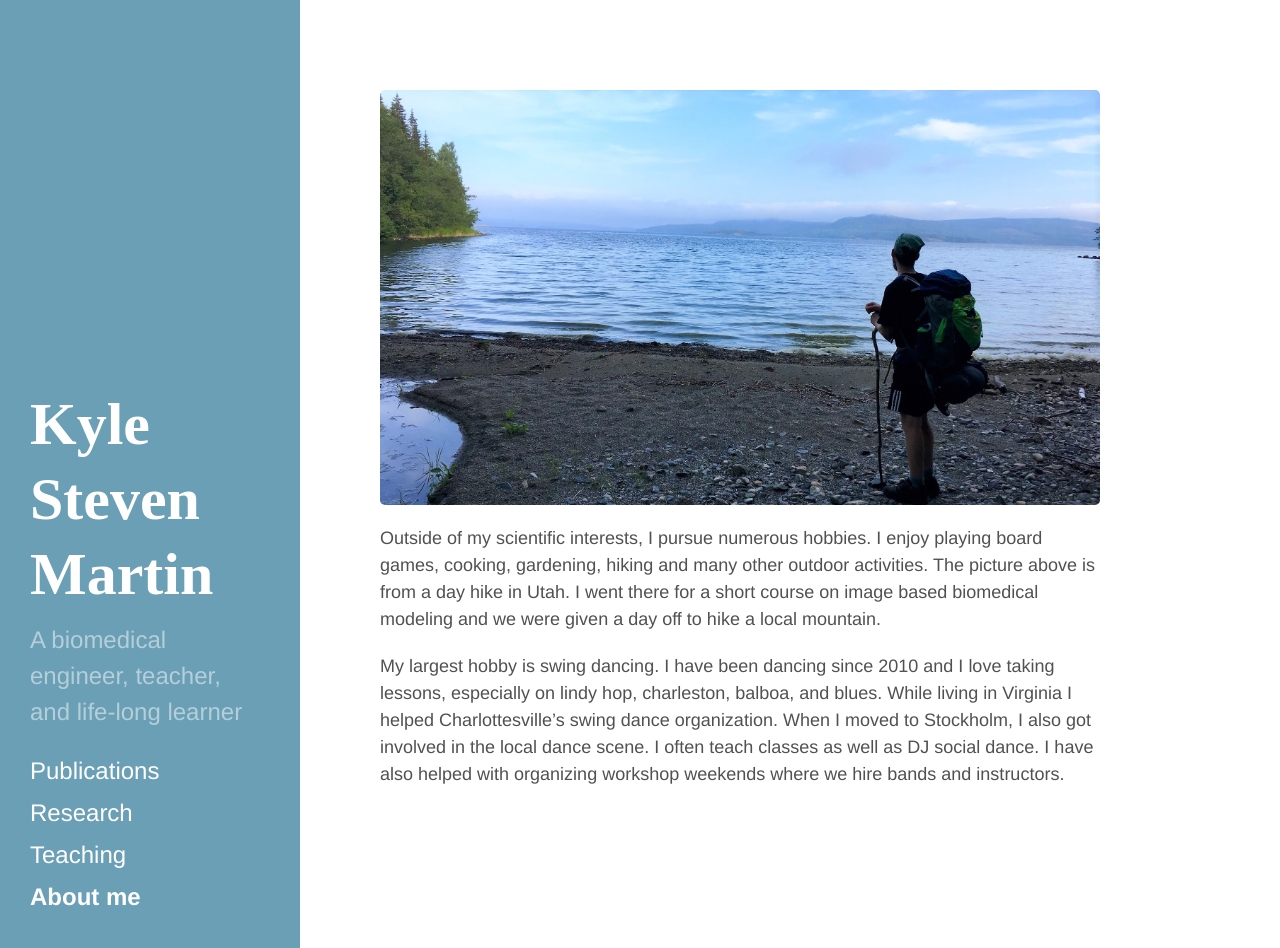
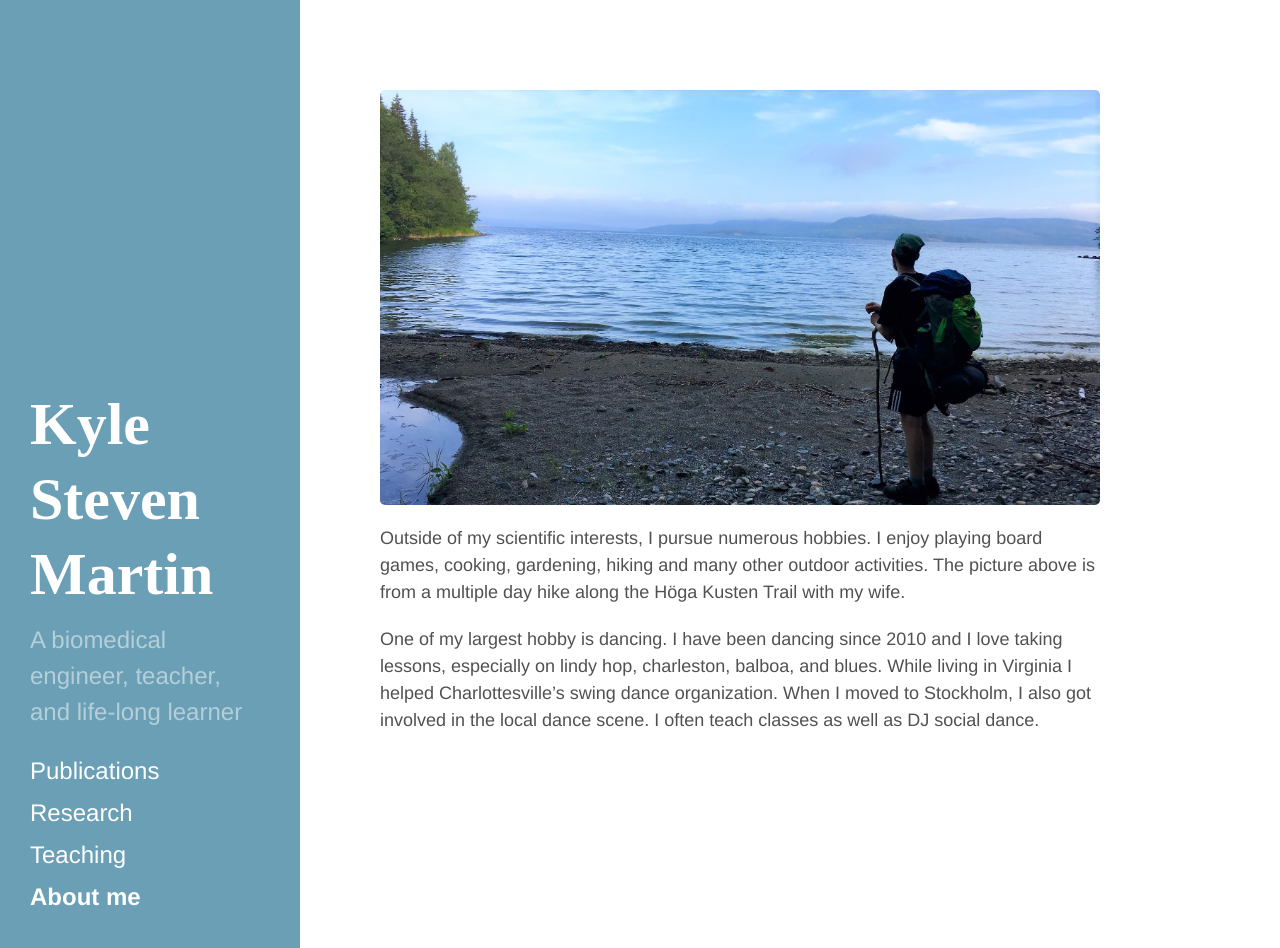
Before and after one commit to ksm362/ksm362.github.io, a Jekyll site: the page built from about.md, in a window 1280 px wide and 948 px high. Built offline with Jekyll 4.4.1, drawn with Linux system fonts in a browser that asks for light colours.

Commit message:
Update about.md
always updating

```diff
--- a/about.md
+++ b/about.md
@@ -9,13 +9,10 @@ subtype: About
 
 Outside of my scientific interests, I pursue numerous hobbies.
 I enjoy playing board games, cooking, gardening, hiking and many other outdoor activities.
-The picture above is from a day hike in Utah.
-I went there for a short course on image based biomedical modeling and we were given a day off to hike a local mountain.
+The picture above is from a multiple day hike along the Höga Kusten Trail with my wife.
 
-
-My largest hobby is swing dancing.
+One of my largest hobby is dancing.
 I have been dancing since 2010 and I love taking lessons, especially on lindy hop, charleston, balboa, and blues.
 While living in Virginia I helped Charlottesville's swing dance organization.
 When I moved to Stockholm, I also got involved in the local dance scene.
 I often teach classes as well as DJ social dance.
-I have also helped with organizing workshop weekends where we hire bands and instructors.
```
